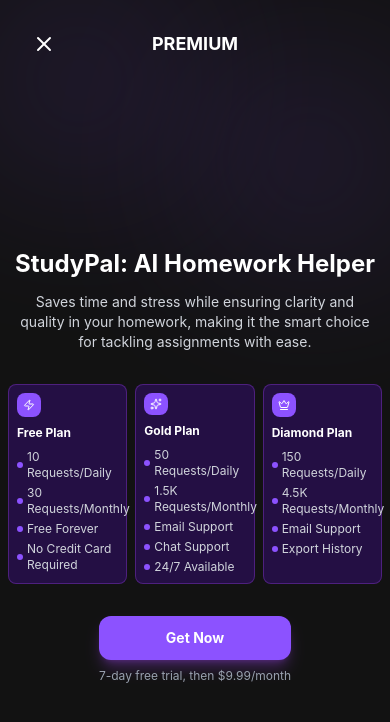
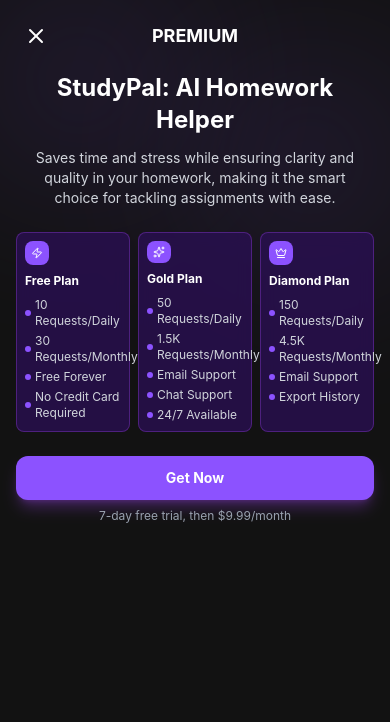
Before and after one commit to dlo137/StudyPal-AI, a React (Vite) app: page /#/premium in a window 390 px wide. Shown: the top 722 px of the page. Built offline with nearby package versions, Linux system fonts and the light colour scheme.

Commit message:
updated mobile responsiveness

```diff
--- a/src/pages/PremiumFeatures.tsx
+++ b/src/pages/PremiumFeatures.tsx
@@ -6,9 +6,9 @@
   const navigate = useNavigate();
 
   return (
-    <div className="flex flex-col min-h-screen bg-[#121212] text-white relative">
+    <div className="min-h-screen bg-[#121212] text-white relative overflow-x-hidden">
       {/* Header with X button and PREMIUM text */}
-      <div className="flex items-center justify-between p-6 relative z-50">
+      <div className="flex items-center justify-between p-4 sm:p-6 relative z-50">
         <button
           onClick={() => navigate('/')}
           className="text-white hover:text-gray-300 transition cursor-pointer p-2 hover:bg-gray-800 rounded-full"
@@ -28,9 +28,9 @@
       </div>
 
       {/* Title, Descriptions, Cards, Button, etc */}
-      <div className="relative z-10 max-w-5xl mx-auto w-full px-2 sm:px-4 md:px-6 flex flex-col justify-center flex-1">
+      <div className="relative z-10 max-w-5xl mx-auto w-full px-4 sm:px-6 md:px-8 pb-8 sm:pb-12">
         {/* Title and Description Section */}
-        <div className="text-center mb-8 sm:mb-10 md:mb-12">
+        <div className="text-center mb-6 sm:mb-8 md:mb-10">
           <h1 className="text-2xl sm:text-3xl md:text-4xl font-bold mb-3 md:mb-4">StudyPal: AI Homework Helper</h1>
           <p className="text-sm sm:text-base md:text-lg text-gray-300 max-w-2xl mx-auto px-2">
             Saves time and stress while ensuring clarity and quality in your homework, making it the smart choice for tackling assignments with ease.
@@ -38,7 +38,7 @@
         </div>
 
         {/* Cards - 3 column layout on all screen sizes */}
-        <div className="grid grid-cols-3 gap-2 sm:gap-4 md:gap-6 mb-8">
+        <div className="grid grid-cols-3 gap-2 sm:gap-4 md:gap-6 mb-6 sm:mb-8">
           {/* Card 1 */}
           <div className="bg-[#2a1052]/80 p-2 sm:p-3 md:p-4 rounded-lg sm:rounded-xl md:rounded-2xl border border-purple-500/30 backdrop-blur-sm h-[200px] sm:h-[240px] md:h-[280px] flex flex-col relative">
             <div className="bg-[#8C52FF] w-6 h-6 sm:w-8 sm:h-8 md:w-10 md:h-10 flex items-center justify-center rounded-lg md:rounded-xl mb-2 md:mb-3">
@@ -68,7 +68,7 @@
           </div>
 
           {/* Card 2 - Elevated */}
-          <div className="bg-[#2a1052]/80 p-2 sm:p-3 md:p-4 rounded-lg sm:rounded-xl md:rounded-2xl border border-purple-500/30 backdrop-blur-sm h-[200px] sm:h-[240px] md:h-[280px] flex flex-col relative md:-mt-8">
+          <div className="bg-[#2a1052]/80 p-2 sm:p-3 md:p-4 rounded-lg sm:rounded-xl md:rounded-2xl border border-purple-500/30 backdrop-blur-sm h-[200px] sm:h-[240px] md:h-[280px] flex flex-col relative sm:-mt-4 md:-mt-8">
             <div className="bg-[#8C52FF] w-6 h-6 sm:w-8 sm:h-8 md:w-10 md:h-10 flex items-center justify-center rounded-lg md:rounded-xl mb-2 md:mb-3">
               <SparklesIcon size={12} className="text-white sm:hidden" />
               <SparklesIcon size={16} className="text-white hidden sm:block md:hidden" />
@@ -132,12 +132,13 @@
 
         {/* Bottom CTA */}
         <div className="max-w-md mx-auto">
-          <button className="w-full p-3 sm:p-4 rounded-xl bg-[#8C52FF] text-white font-bold shadow-lg shadow-purple-500/30 hover:bg-[#7a4ae6] transition-colors text-sm sm:text-base">
+          <button className="w-full p-3 sm:p-4 rounded-xl bg-[#8C52FF] text-white font-bold shadow-lg shadow-purple-500/30 hover:bg-[#7a4ae6] transition-colors text-sm sm:text-base cursor-pointer">
             Get Now
           </button>
           <p className="text-center text-xs sm:text-sm text-gray-400 mt-2">
             7-day free trial, then $9.99/month
           </p>
+
         </div>
       </div>
     </div>
```
